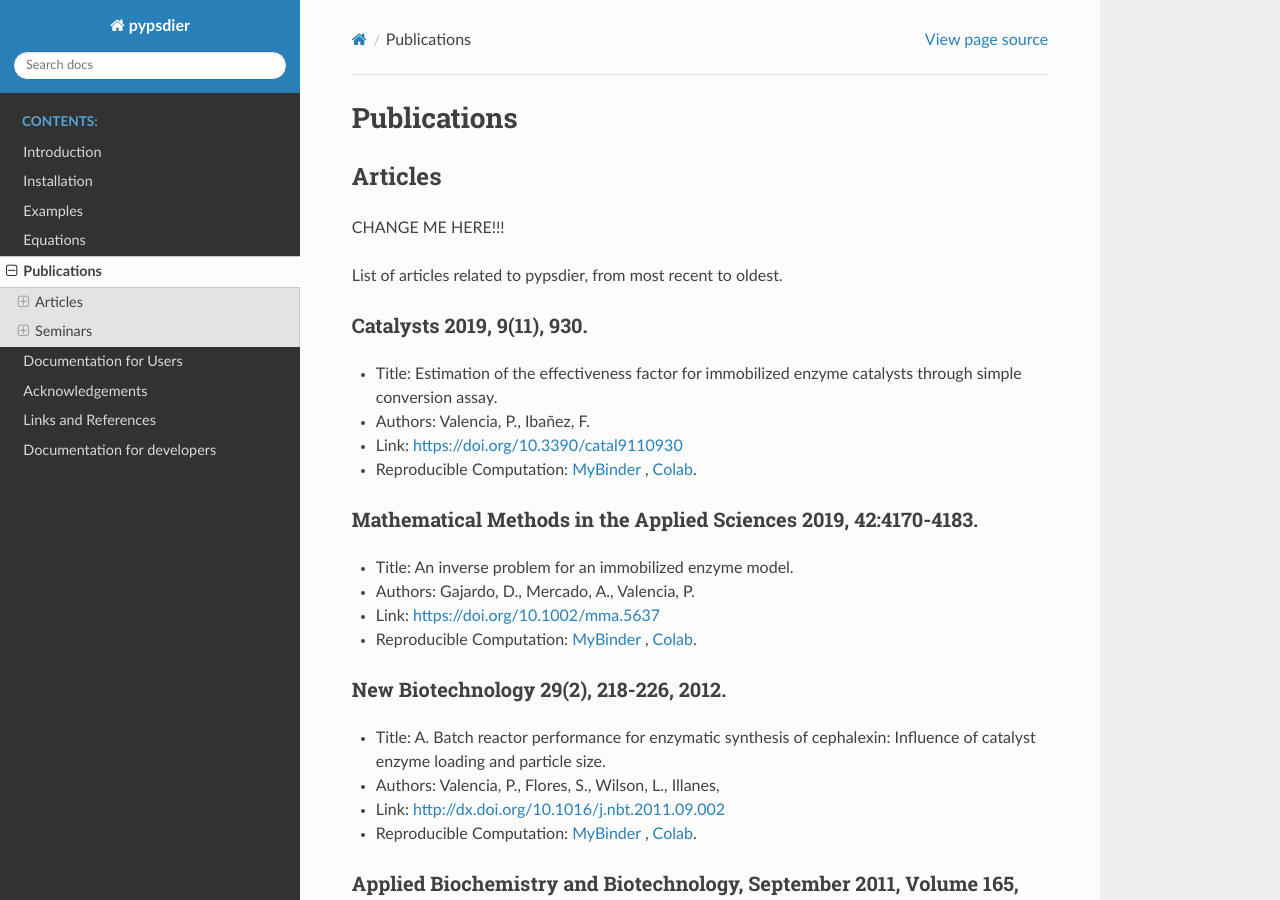
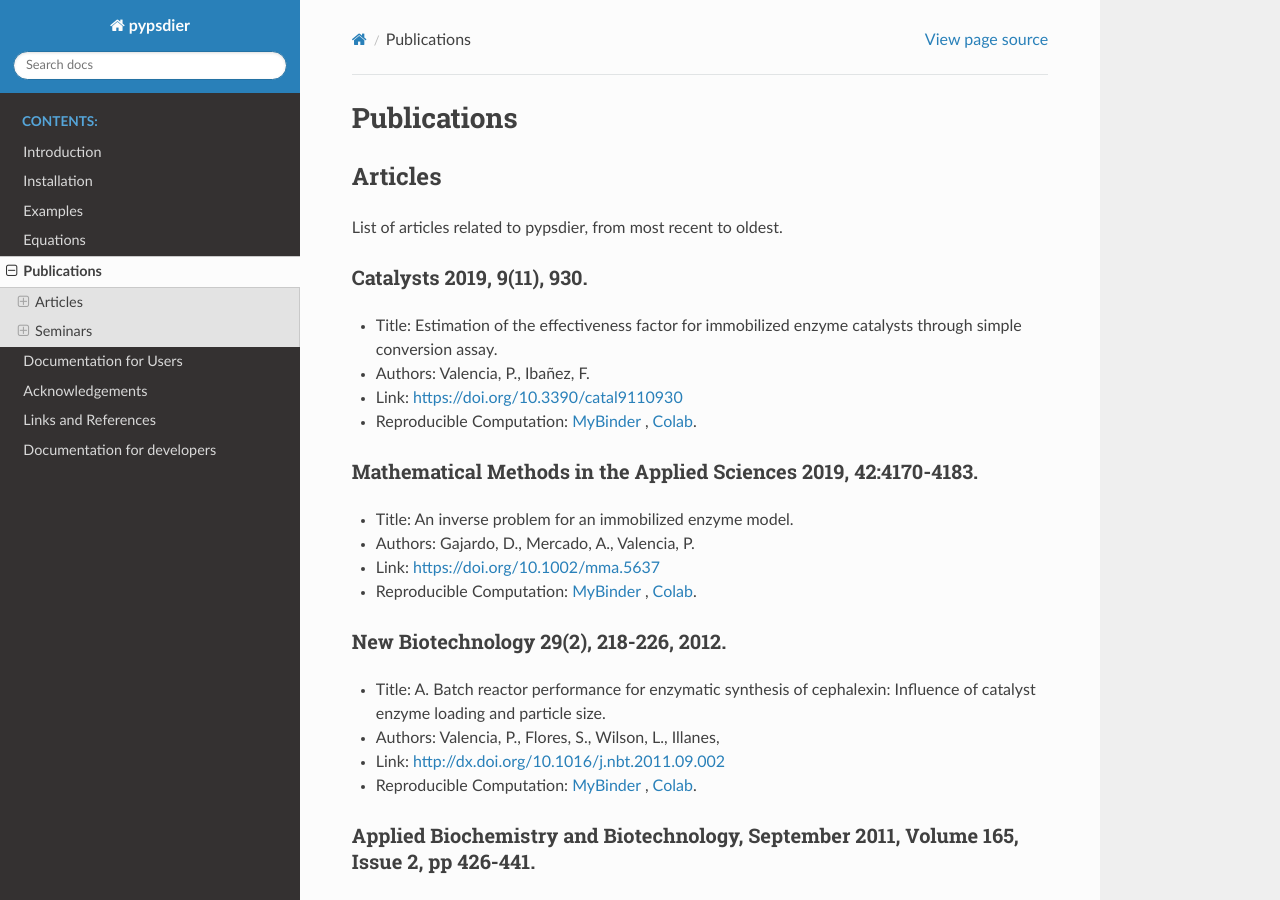
Before and after one commit to sebastiandres/pypsdier, a Sphinx documentation site: the page built from docs/source/articles.rst, in a window 1280 px wide and 900 px high. Built offline with Sphinx 7.4.7 and the Read the Docs theme 2.0.0, drawn with Linux system fonts in a browser that asks for light colours; the version number could not be read and is left out.

Commit message:
Update articles.rst
borré título

```diff
--- a/docs/source/articles.rst
+++ b/docs/source/articles.rst
@@ -4,7 +4,6 @@ Publications
 Articles
 ----------
 
-CHANGE ME HERE!!!
 
 List of articles related to pypsdier, from most recent to oldest.
 
```
